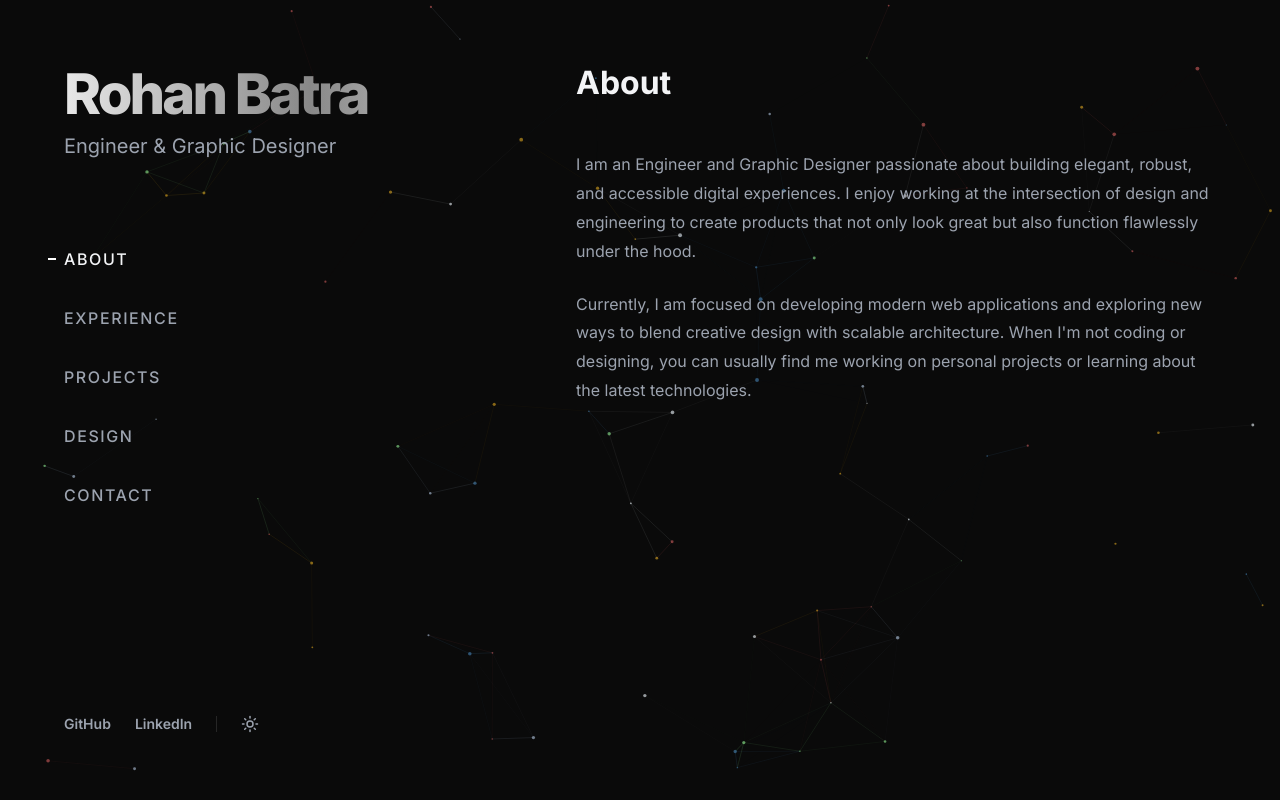
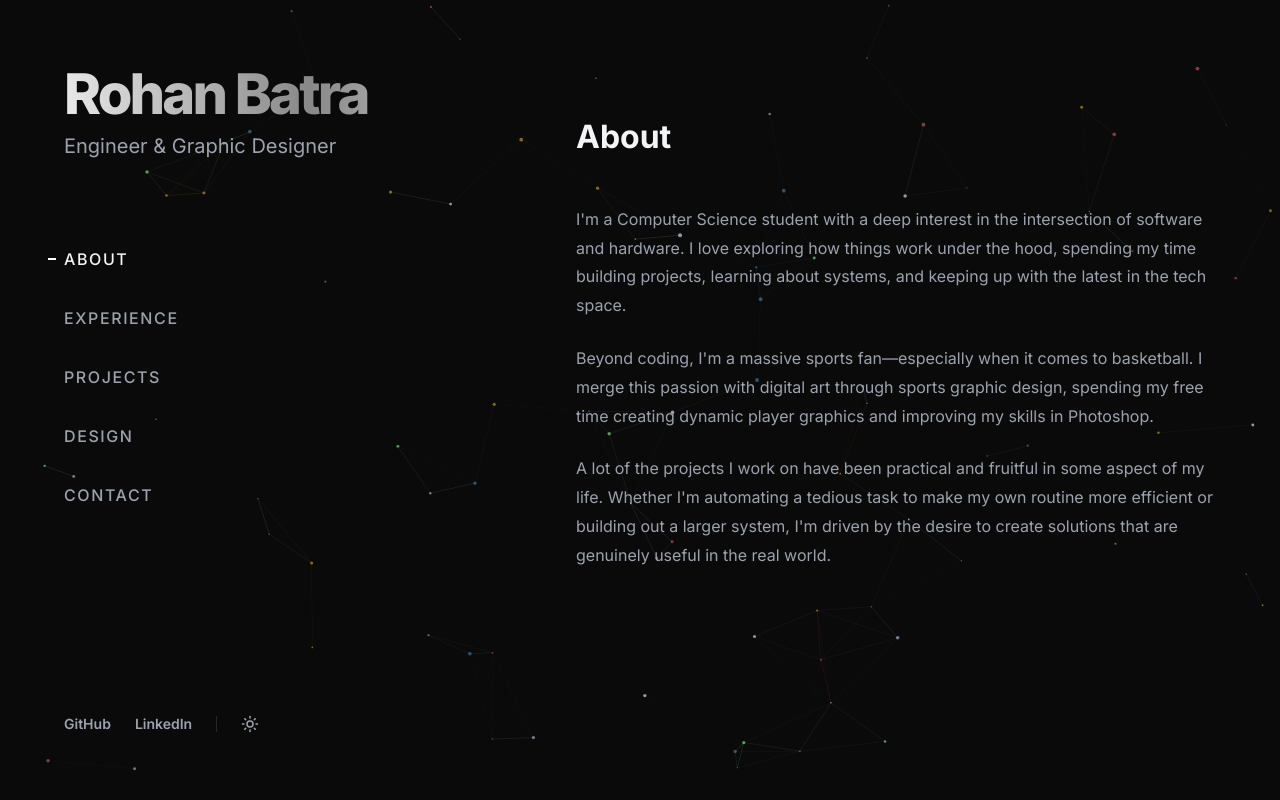
Before and after one commit to RohanB2/rohanb2.github.io, a React (Vite) app: page / in a window 1280 px wide. Built offline with nearby package versions, Linux system fonts and the light colour scheme; a web font is replaced by a local one.

Commit message:
Center about section

```diff
--- a/src/components/About.tsx
+++ b/src/components/About.tsx
@@ -2,7 +2,7 @@ import { about } from '../data/content'
 
 export default function About() {
   return (
-    <div>
+    <div style={{ display: 'flex', flexDirection: 'column', justifyContent: 'center', minHeight: '70vh' }}>
       <h2 style={{ fontSize: '2rem', marginBottom: '3rem', fontWeight: 700 }}>About</h2>
       <div style={{ display: 'flex', flexDirection: 'column', gap: '1.5rem', color: 'var(--text-secondary)', lineHeight: 1.8 }}>
         {about.map((paragraph, index) => (
--- a/src/data/content.ts
+++ b/src/data/content.ts
@@ -93,6 +93,7 @@ export const designs: DesignItem[] = [
 ]
 
 export const about = [
-  "I am an Engineer and Graphic Designer passionate about building elegant, robust, and accessible digital experiences. I enjoy working at the intersection of design and engineering to create products that not only look great but also function flawlessly under the hood.",
-  "Currently, I am focused on developing modern web applications and exploring new ways to blend creative design with scalable architecture. When I'm not coding or designing, you can usually find me working on personal projects or learning about the latest technologies."
+  "I'm a Computer Science student with a deep interest in the intersection of software and hardware. I love exploring how things work under the hood, spending my time building projects, learning about systems, and keeping up with the latest in the tech space.",
+  "Beyond coding, I'm a massive sports fan—especially when it comes to basketball. I merge this passion with digital art through sports graphic design, spending my free time creating dynamic player graphics and improving my skills in Photoshop.",
+  "A lot of the projects I work on have been practical and fruitful in some aspect of my life. Whether I'm automating a tedious task to make my own routine more efficient or building out a larger system, I'm driven by the desire to create solutions that are genuinely useful in the real world."
 ]
```
